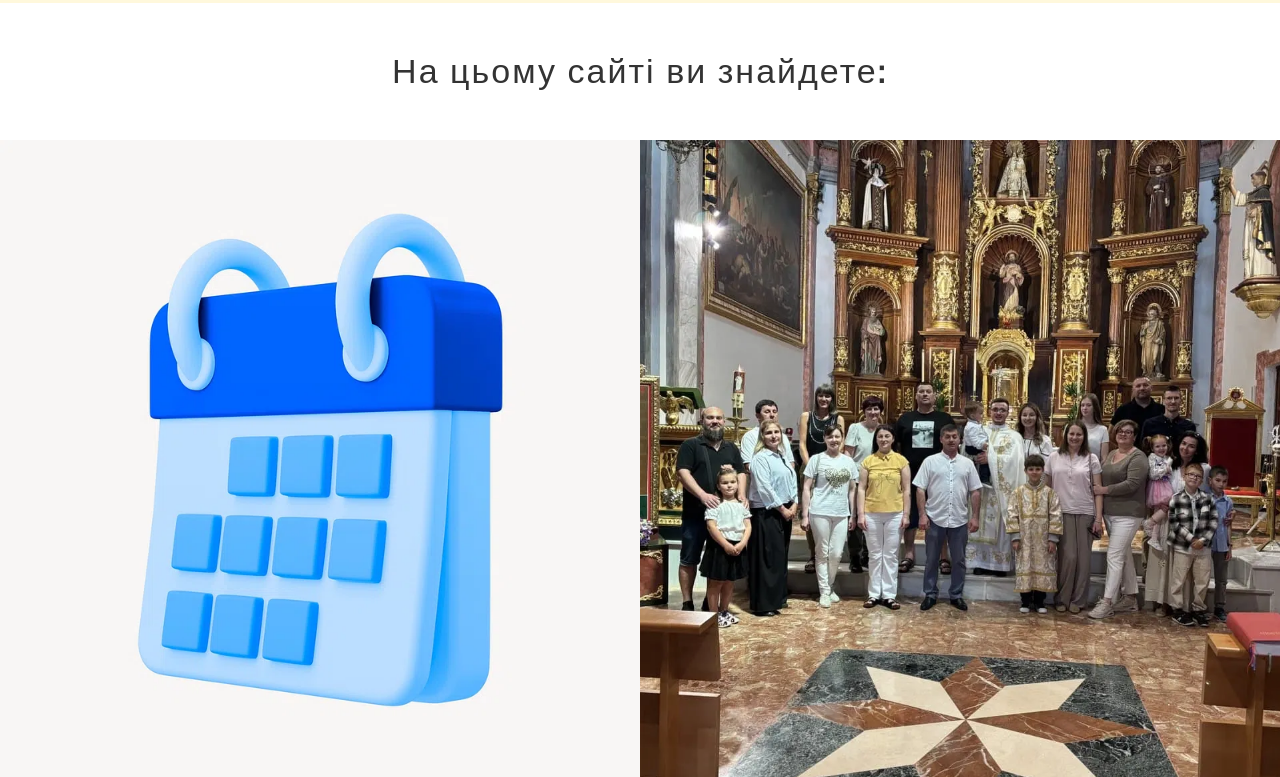
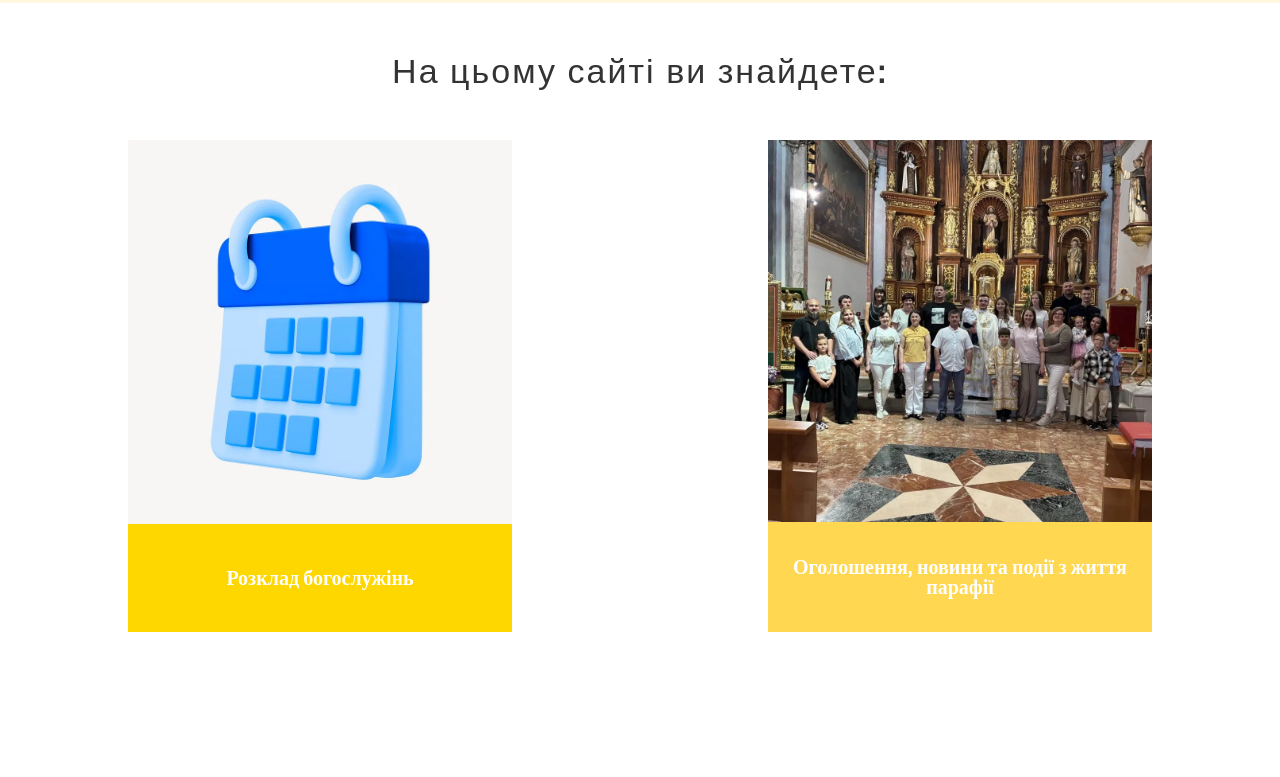
Before and after one commit to denxiik/ukrainian-church-vinaros-web, a plain HTML site: page ukr/index/index.html in a window 1280 px wide. Shown: the part 2399-3176 px from the top of the page. Drawn offline with Linux system fonts and the light colour scheme.

Commit message:
grid padding

```diff
--- a/css/index.css
+++ b/css/index.css
@@ -235,7 +235,8 @@ body.white-text-mode .service-benefits .title {
 }
 
 .grid-item {
-    padding: 0%; /* Adjusted padding for better control */
+    padding: 20%; /* Adjusted padding for better control */
+    padding-top: 0;
     display: flex;
     flex-direction: column;
     text-align: center;
--- a/ukr/index/index.html
+++ b/ukr/index/index.html
@@ -128,9 +128,9 @@
                         нашої
                         Церкви.
                     </h5>
-                    <a href="#" class="more">
+                    <!--a href="#" class="more">
                         <h5>Більше інформації<span class="arrow">&#x279C;</span></h5>
-                    </a>
+                    </a-->
                 </div>
             </div>
 
```
